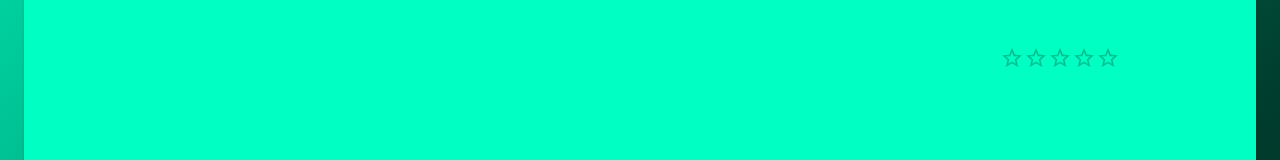
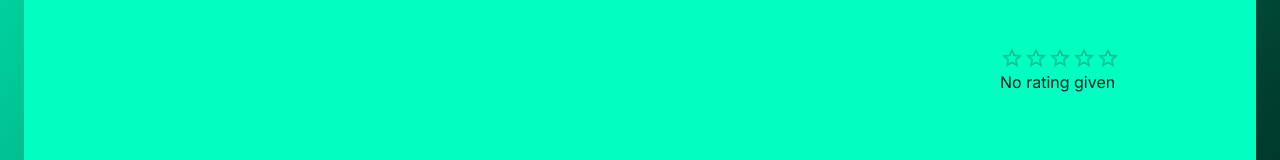
Before and after one commit to HackYourFuture-CPH/CINEMANIA, a React (Create React App) app in the folder packages/client/: page /movies/12 in a window 1280 px wide. Shown: the part 509-669 px from the top of the page. Built offline with nearby package versions, Linux system fonts and the light colour scheme; no server answers.

Commit message:
turn on review info below Stars on BigMovieCard

```diff
--- a/packages/client/src/components/BigMovieCard/BigMovieCard.jsx
+++ b/packages/client/src/components/BigMovieCard/BigMovieCard.jsx
@@ -113,6 +113,7 @@ export const BigMovieCard = ({ currentMovie }) => {
             sx={{ display: 'flex', justifyContent: 'flex-end' }}
             averageRating={currentMovie?.rating ?? 0}
             numberOfReviews={currentMovie?.number_of_ratings}
+            ratingText={true}
           />
 
           <MovieTitle
```
